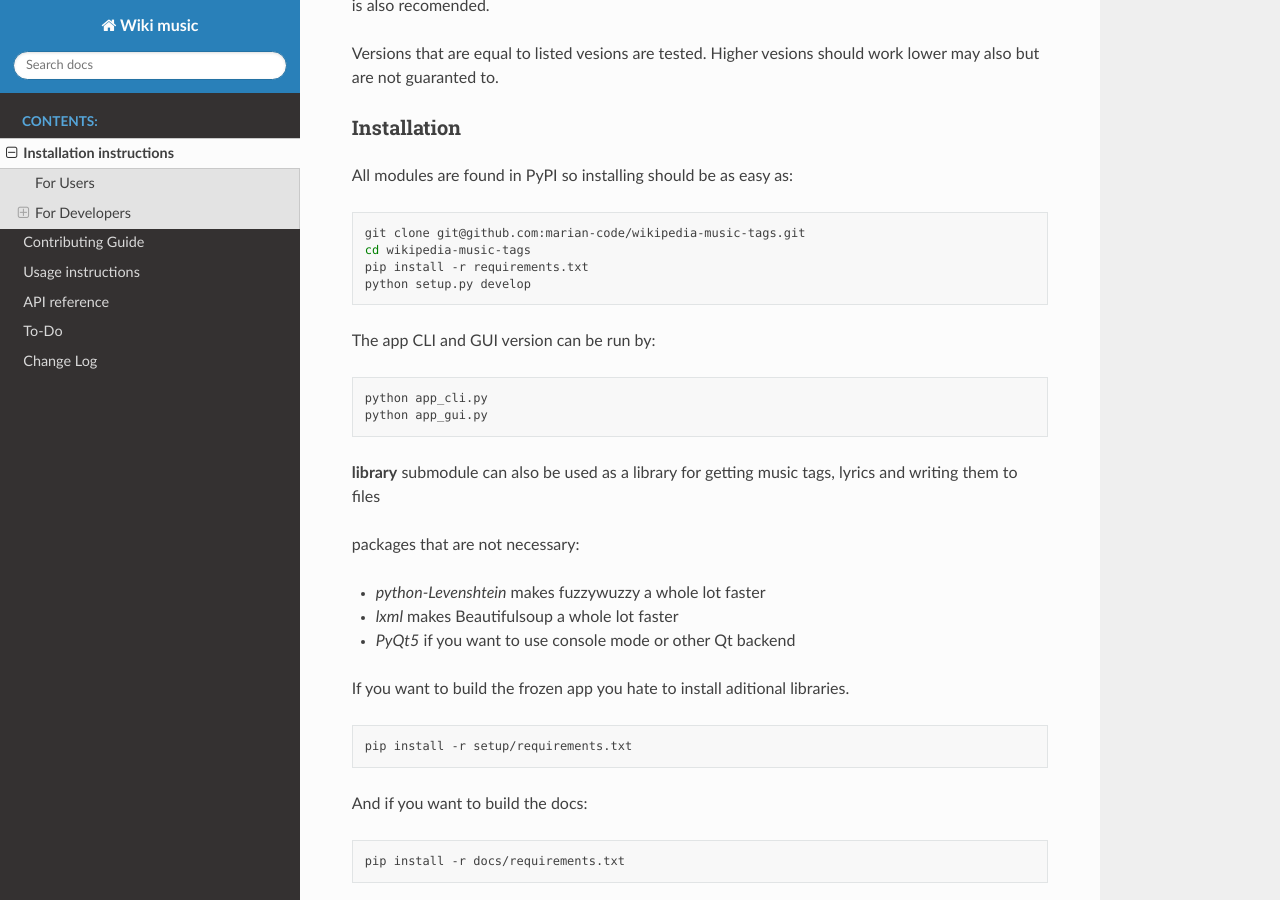
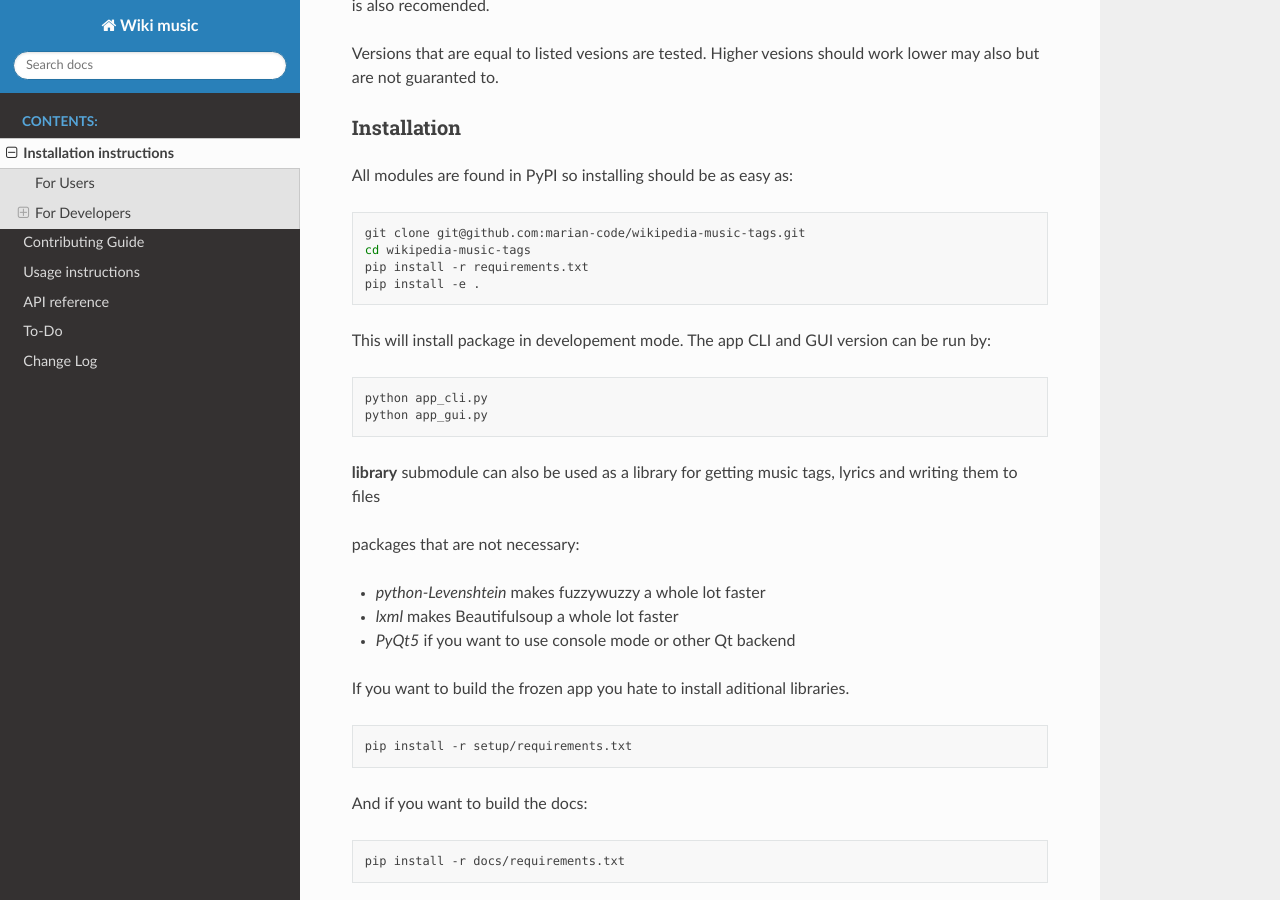
Before and after one commit to marian-code/wikipedia-music-tags, a Sphinx documentation site: the page built from docs/instalation.rst, in a window 1280 px wide and 900 px high, scrolled down 942 px. Built offline with Sphinx 7.4.7 and the Read the Docs theme 2.0.0, drawn with Linux system fonts in a browser that asks for light colours.

Commit message:
minor doc tweaks

```diff
--- a/docs/instalation.rst
+++ b/docs/instalation.rst
@@ -53,9 +53,10 @@ All modules are found in PyPI so installing should be as easy as:
     git clone git@github.com:marian-code/wikipedia-music-tags.git
     cd wikipedia-music-tags
     pip install -r requirements.txt
-    python setup.py develop
+    pip install -e .
 
-The app CLI and GUI version can be run by:
+This will install package in developement mode. The app CLI and GUI version
+can be run by:
 
 .. code-block:: bash
 
```
Also changed, not shown: setup.py (+7 -0 lines).
